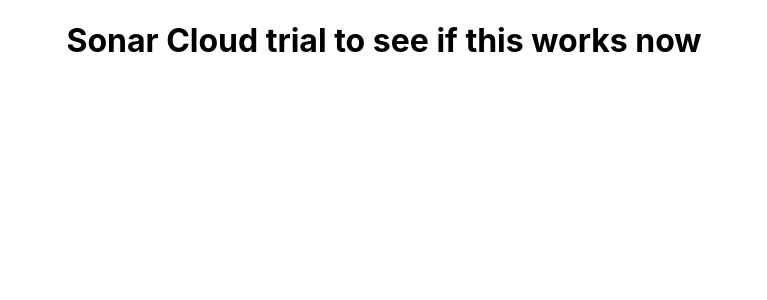
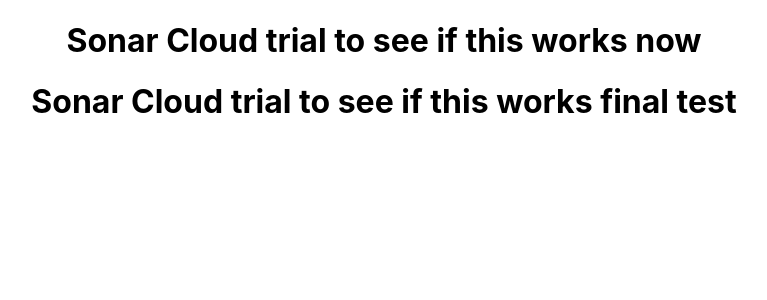
Before and after one commit to mvladevelopment/Full-Stack-Project, a React (Create React App) app in the folder firstfullstack/: page / in a window 1280 px wide. Shown: the top 300 px of the page, without its empty margins (256-1023 px from the left). Built offline with nearby package versions, Linux system fonts and the light colour scheme.

Commit message:
Trial for sonarcloud final test

```diff
--- a/firstfullstack/src/App.js
+++ b/firstfullstack/src/App.js
@@ -5,6 +5,7 @@
   return (
     <div className="App">
       <h1>Sonar Cloud trial to see if this works now</h1>
+      <h1>Sonar Cloud trial to see if this works final test</h1>
     </div>
   );
 }
```
